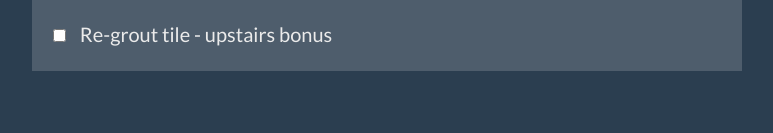
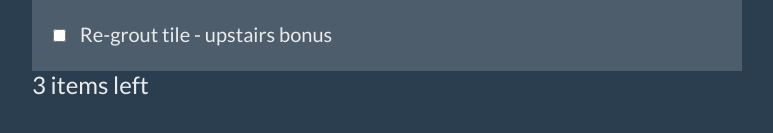
Before and after one commit to drewwmercer/angular-punch-list, a website: page app/index.html in a window 1280 px wide. Shown: the part 409-542 px from the top of the page, without its empty margins (68-841 px from the left). Drawn offline with nearby package versions, Linux system fonts and the light colour scheme.

Commit message:
Adding features

```diff
--- a/app/index.html
+++ b/app/index.html
@@ -36,6 +36,11 @@
           <button ng-click="deletePunch($index)" class="btn btn-warning btn-xs">Remove</button>
         </div>
       </div>
+      <span id="punch-count">
+        <h4>{{pendingCount}}
+          <ng-pluralize count="pendingCount" when="{one: 'item left', other: 'items left'}"></ng-pluralize>
+        </h4>
+      </span>
     </div>
   </div>
 
```
